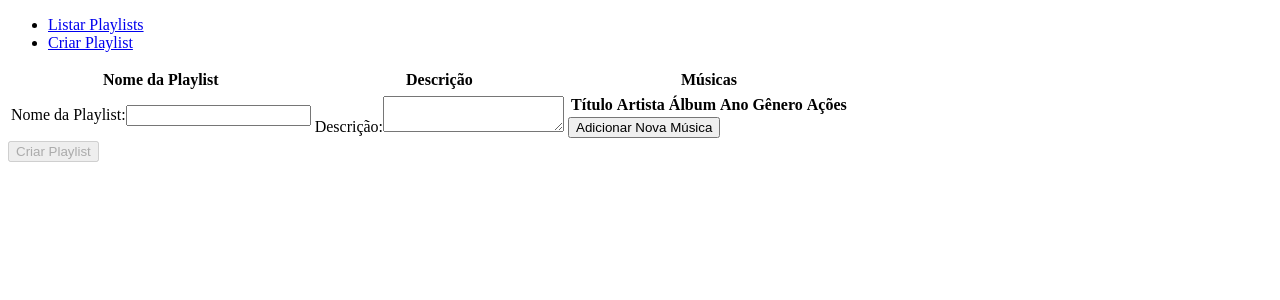
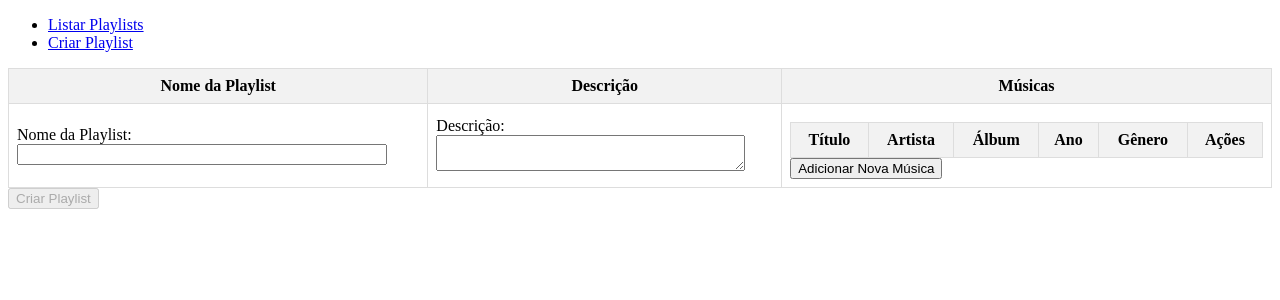
Before and after one commit to Christian-Dubois/playlist-front, an Angular app: page /create-playlist in a window 1280 px wide. Shown: the top 300 px of the page. Built offline with nearby package versions, Linux system fonts and the light colour scheme.

Commit message:
styling the playlist creation component

```diff
--- a/src/app/components/create-playlist/create-playlist.component.css
+++ b/src/app/components/create-playlist/create-playlist.component.css
@@ -0,0 +1,46 @@
+.playlist-container {
+  margin-bottom: 20px;
+}
+
+.playlist-table {
+  width: 100%;
+  border-collapse: collapse;
+  margin-top: 10px;
+}
+
+.playlist-table th, .playlist-table td {
+  border: 1px solid #ddd;
+  padding: 8px;
+  text-align: left;
+  vertical-align: middle;
+}
+
+.playlist-table th {
+  background-color: #f2f2f2;
+  text-align: center;
+  vertical-align: middle;
+}
+
+.playlist-table tr:nth-child(even) {
+  background-color: #f9f9f9;
+}
+
+.playlist-table tr:hover {
+  background-color: #f1f1f1;
+}
+
+.playlist-table label {
+  display: inline-block;
+  margin-right: 5px;
+}
+
+.playlist-table input[type="text"],
+.playlist-table textarea {
+  width: 90%;
+}
+
+.error-message {
+  color: red;
+  font-style: italic;
+  font-size: 0.9em;
+}
--- a/src/app/components/create-playlist/create-playlist.component.html
+++ b/src/app/components/create-playlist/create-playlist.component.html
@@ -1,5 +1,5 @@
 <form [formGroup]="playlistForm" (ngSubmit)="criarPlaylist()">
-  <table>
+  <table class="playlist-table">
     <thead>
     <tr>
       <th>Nome da Playlist</th>
@@ -12,7 +12,7 @@
       <td>
         <label for="nome">Nome da Playlist:</label>
         <input type="text" id="nome" formControlName="nome">
-        <div *ngIf="playlistForm.get('nome')?.invalid && playlistForm.get('nome')?.touched">
+        <div *ngIf="playlistForm.get('nome')?.invalid && playlistForm.get('nome')?.touched" class="error-message">
           Nome da Playlist é obrigatório.
         </div>
       </td>
@@ -22,7 +22,7 @@
       </td>
       <td>
         <div formArrayName="musicas">
-          <table>
+          <table class="playlist-table">
             <thead>
             <tr>
               <th>Título</th>
@@ -37,7 +37,7 @@
             <tr *ngFor="let musica of musicas.controls; let i = index" [formGroupName]="i">
               <td>
                 <input type="text" formControlName="titulo">
-                <div *ngIf="musica.get('titulo')?.invalid && musica.get('titulo')?.touched">
+                <div *ngIf="musica.get('titulo')?.invalid && musica.get('titulo')?.touched" class="error-message">
                   Título da música é obrigatório.
                 </div>
               </td>
```
